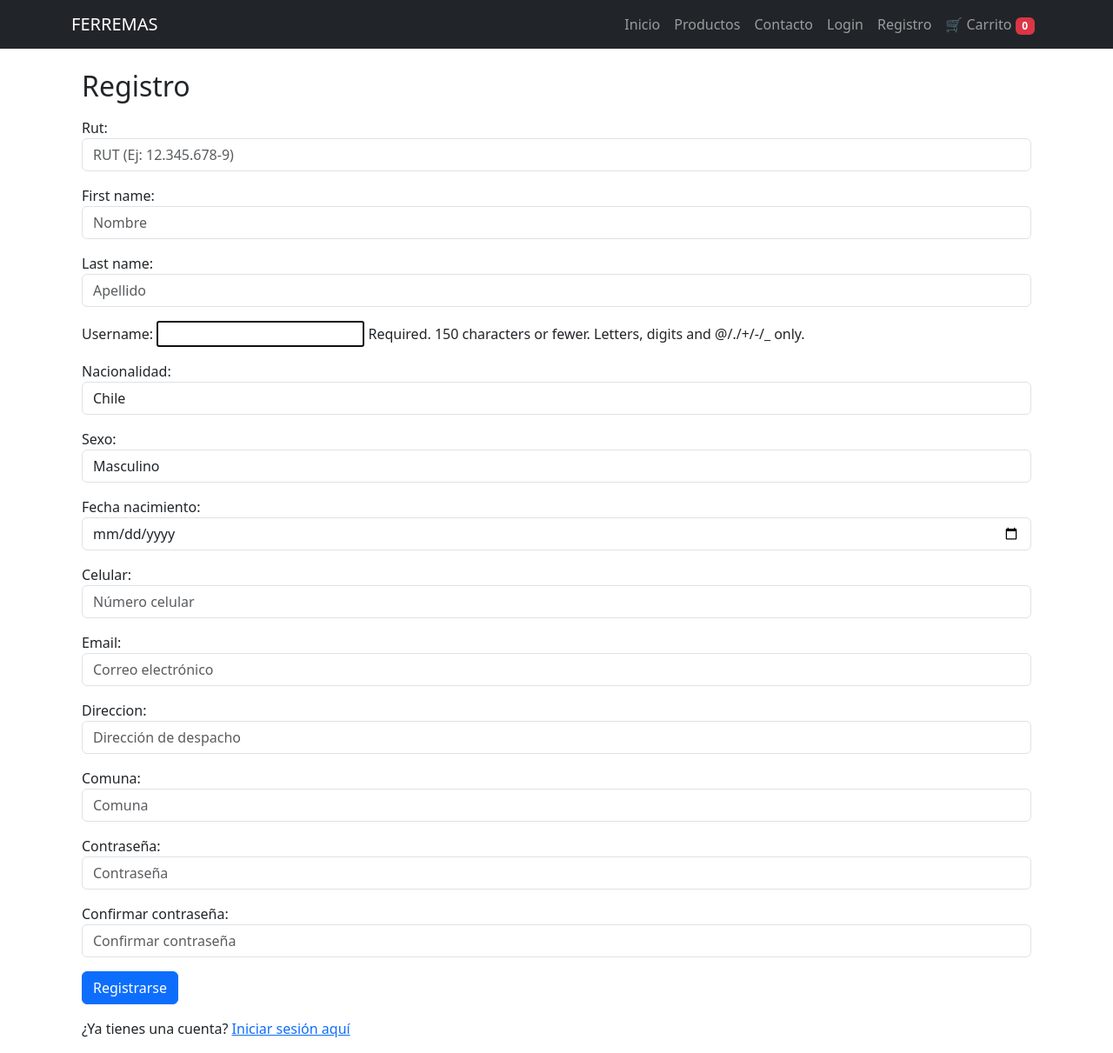
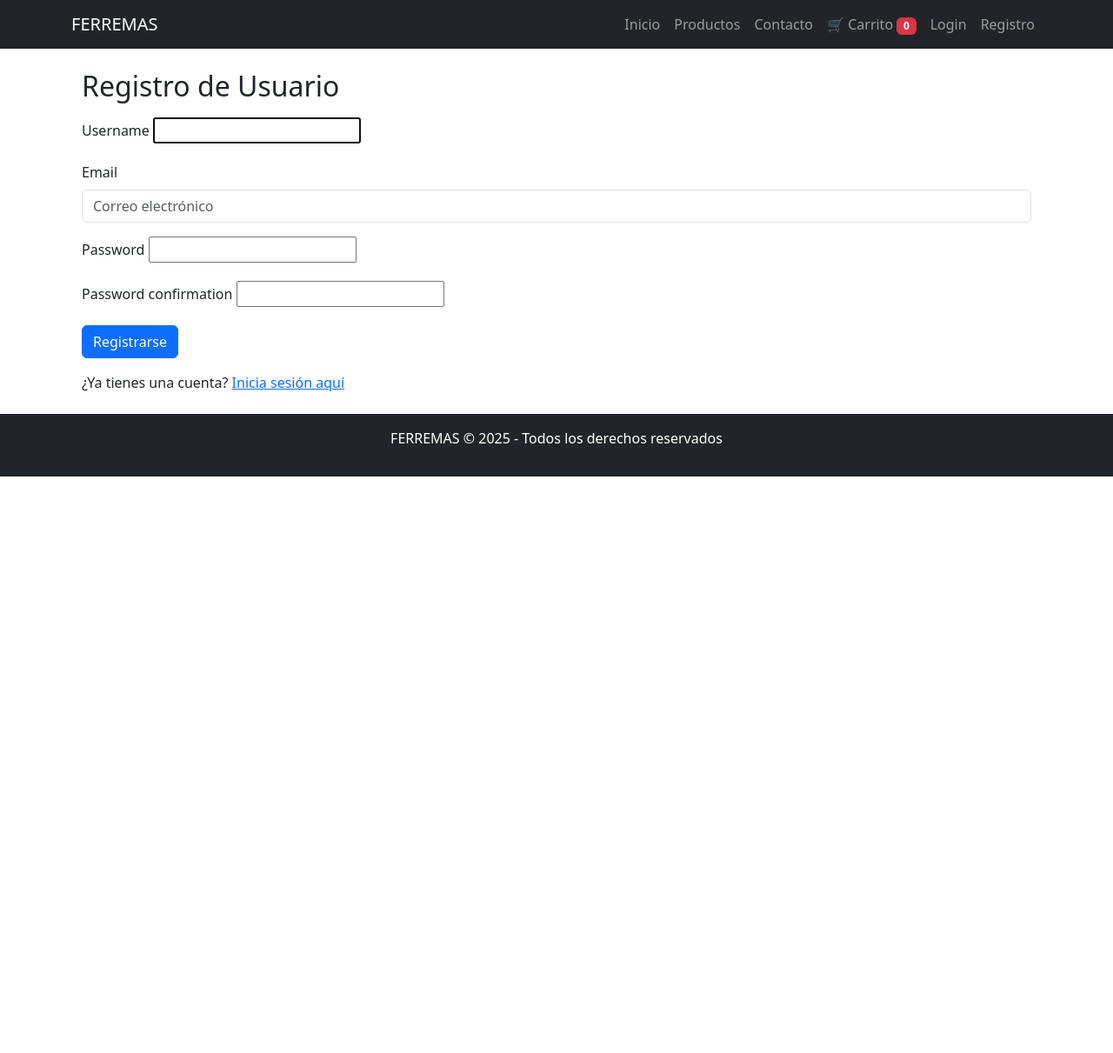
Before and after one commit to z-muel/ferremas_django, a Django app: page /registro/ in a window 1280 px wide. Shown: the whole page at 87% size. After the commit the page ends 548 px from the top, so only its background shows below. Run offline with Django 5.2, Linux system fonts and the light colour scheme.

Commit message:
registro y login ok

```diff
--- a/ferremas_core/settings.py
+++ b/ferremas_core/settings.py
@@ -103,3 +103,5 @@ TRANSBANK_WEBPAY = {
     'API_KEY': os.getenv("WEBPAY_API_KEY"),
     'ENVIRONMENT': os.getenv("WEBPAY_ENVIRONMENT", "TEST"),
 }
+
+LOGOUT_REDIRECT_URL = 'inicio'  # Redirigir al inicio después de cerrar sesión
--- a/tienda/forms.py
+++ b/tienda/forms.py
@@ -1,136 +1,31 @@
 from django import forms
 from django.contrib.auth.forms import UserCreationForm
 from django.core.exceptions import ValidationError
+from django.contrib.auth.models import User
 from .models import MensajeContacto, Producto
-from django.contrib.auth.models import User
-import re
 
 
 
-# Opciones de selección
-NACIONALIDADES = [
-    ('chile', 'Chile'),
-    ('argentina', 'Argentina'),
-    ('peru', 'Perú'),
-    ('mexico', 'México'),
-]
-
-SEXO_CHOICES = [
-    ('masculino', 'Masculino'),
-    ('femenino', 'Femenino'),
-    ('otro', 'Otro'),
-]
-
-
-
-
-class RegistroCompletoForm(UserCreationForm):
-    rut = forms.CharField(
-        max_length=12,
-        required=True,
-        widget=forms.TextInput(attrs={'class': 'form-control', 'placeholder': 'RUT (Ej: 12.345.678-9)'})
-    )
-
-    first_name = forms.CharField(
-        max_length=30,
-        required=True,
-        widget=forms.TextInput(attrs={'class': 'form-control', 'placeholder': 'Nombre'})
-    )
-
-    last_name = forms.CharField(
-        max_length=30,
-        required=True,
-        widget=forms.TextInput(attrs={'class': 'form-control', 'placeholder': 'Apellido'})
-    )
-
-    nacionalidad = forms.ChoiceField(
-        choices=NACIONALIDADES,
-        required=True,
-        widget=forms.Select(attrs={'class': 'form-control'})
-    )
-
-    sexo = forms.ChoiceField(
-        choices=SEXO_CHOICES,
-        required=True,
-        widget=forms.Select(attrs={'class': 'form-control'})
-    )
-
-    fecha_nacimiento = forms.DateField(
-        required=True,
-        widget=forms.DateInput(attrs={'class': 'form-control', 'type': 'date'})
-    )
-
-    celular = forms.CharField(
-        max_length=15,
-        required=True,
-        widget=forms.TextInput(attrs={'class': 'form-control', 'placeholder': 'Número celular'})
-    )
-
+### **Formulario de registro de usuario**
+class RegistroForm(UserCreationForm):
     email = forms.EmailField(
         required=True,
         widget=forms.EmailInput(attrs={'class': 'form-control', 'placeholder': 'Correo electrónico'})
     )
 
-    direccion = forms.CharField(
-        required=True,
-        widget=forms.TextInput(attrs={'class': 'form-control', 'placeholder': 'Dirección de despacho'})
-    )
-
-    comuna = forms.CharField(
-        required=True,
-        widget=forms.TextInput(attrs={'class': 'form-control', 'placeholder': 'Comuna'})
-    )
-
-    password1 = forms.CharField(
-        label="Contraseña",
-        widget=forms.PasswordInput(attrs={'class': 'form-control', 'placeholder': 'Contraseña'})
-    )
-
-    password2 = forms.CharField(
-        label="Confirmar contraseña",
-        widget=forms.PasswordInput(attrs={'class': 'form-control', 'placeholder': 'Confirmar contraseña'})
-    )
-
     class Meta:
         model = User
-        fields = ['rut', 'first_name', 'last_name', 'username', 'nacionalidad', 'sexo',
-                  'fecha_nacimiento', 'celular', 'email', 'direccion', 'comuna', 'password1', 'password2']
-
-    def clean_rut(self):
-        """Valida que el RUT tenga un formato válido."""
-        rut = self.cleaned_data.get('rut')
-        if not re.match(r'^\d{1,2}\.\d{3}\.\d{3}-[\dkK]$', rut):
-            raise ValidationError("Formato de RUT inválido. Usa el formato: 12.345.678-9")
-        return rut
-
-    def clean_celular(self):
-        """Valida que el número celular tenga el formato correcto."""
-        celular = self.cleaned_data.get('celular')
-        if not re.match(r'^\+?56\d{8,9}$', celular):  # Formato para Chile (+56)
-            raise ValidationError("Formato de celular inválido. Usa +569XXXXXXXX")
-        return celular
+        fields = ['username', 'email', 'password1', 'password2']
 
     def clean_email(self):
-        """Verifica que el email no esté registrado y tenga el formato correcto."""
+        """Verifica que el email no esté registrado en la base de datos."""
         email = self.cleaned_data.get('email')
         if User.objects.filter(email=email).exists():
-            raise ValidationError("Este email ya está registrado.")
-        if not re.match(r"[^@]+@[^@]+\.[^@]+", email):
-            raise ValidationError("Formato de correo inválido.")
+            raise forms.ValidationError("❌ Este email ya está registrado. Usa otro.")
         return email
 
-    def clean_password1(self):
-        """Añade validaciones adicionales a la contraseña."""
-        password = self.cleaned_data.get('password1')
-        if len(password) < 8:
-            raise ValidationError("La contraseña debe tener al menos 8 caracteres.")
-        if not re.search(r'\d', password):
-            raise ValidationError("Debe contener al menos un número.")
-        if not re.search(r'[A-Z]', password):
-            raise ValidationError("Debe contener al menos una mayúscula.")
-        return password
 
-
+### 🔥 **Formulario de contacto**
 class ContactoForm(forms.ModelForm):
     class Meta:
         model = MensajeContacto
@@ -139,12 +34,10 @@ class ContactoForm(forms.ModelForm):
             'nombre': forms.TextInput(attrs={'class': 'form-control'}),
             'email': forms.EmailInput(attrs={'class': 'form-control'}),
             'asunto': forms.TextInput(attrs={'class': 'form-control'}),
-            'mensaje': forms.Textarea(attrs={
-                'class': 'form-control',
-                'rows': 4
-            }),
+            'mensaje': forms.Textarea(attrs={'class': 'form-control', 'rows': 4}),
         }
 
+### 🔥 **Formulario para productos**
 class ProductoForm(forms.ModelForm):
     class Meta:
         model = Producto
--- a/tienda/templates/tienda/base.html
+++ b/tienda/templates/tienda/base.html
@@ -8,28 +8,63 @@
 </head>
 <body>
     <nav class="navbar navbar-expand-lg navbar-dark bg-dark">
-        <div class="container">
-            <a class="navbar-brand" href="{% url 'inicio' %}">FERREMAS</a>
-            <div class="navbar-nav">
+    <div class="container">
+        <a class="navbar-brand" href="{% url 'inicio' %}">FERREMAS</a>
+        <button class="navbar-toggler" type="button" data-bs-toggle="collapse" data-bs-target="#navbarNav">
+            <span class="navbar-toggler-icon"></span>
+        </button>
+
+        <div class="collapse navbar-collapse" id="navbarNav">
+            <ul class="navbar-nav ms-auto">
                 <li class="nav-item">
+                    <a class="nav-link" href="{% url 'inicio' %}">Inicio</a>
+                </li>
+                <li class="nav-item">
+                    <a class="nav-link" href="{% url 'productos' %}">Productos</a>
+                </li>
+                <li class="nav-item">
+                    <a class="nav-link" href="{% url 'contacto' %}">Contacto</a>
+                </li>
 
+                <li class="nav-item">
+                    <a class="nav-link" href="{% url 'ver_carrito' %}">
+                        🛒 Carrito
+                        <span class="badge bg-danger">{{ carrito_context.count|default:0 }}</span>
+                    </a>
                 </li>
-                <a class="nav-link" href="{% url 'inicio' %}">Inicio</a>
-                <a class="nav-link" href="{% url 'productos' %}">Productos</a>
-                <a class="nav-link" href="{% url 'contacto' %}">Contacto</a>
-                <a class="nav-link" href="{% url 'login' %}">Login</a>
-                <a class="nav-link" href="{% url 'registro' %}">Registro</a>
-                <a class="nav-link" href="{% url 'ver_carrito' %}">
-                        🛒 Carrito
-                        <span class="badge bg-danger">{{ carrito_context.count|default:0 }}</span></a>
-            </div>
+
+                {% if user.is_authenticated %}
+    <li class="nav-item">
+        <span class="navbar-text text-white">👤 {{ user.username }}</span>
+    </li>
+    <li class="nav-item">
+        <form method="post" action="{% url 'logout' %}" style="display:inline;">
+            {% csrf_token %}
+            <button type="submit" class="btn btn-danger btn-sm">Cerrar sesión</button>
+        </form>
+    </li>
+{% else %}
+    <li class="nav-item">
+        <a class="nav-link" href="{% url 'login' %}">Login</a>
+    </li>
+    <li class="nav-item">
+        <a class="nav-link" href="{% url 'registro' %}">Registro</a>
+    </li>
+{% endif %}
+            </ul>
         </div>
-    </nav>
+    </div>
+</nav>
+
 
     <div class="container mt-4">
         {% block content %}{% endblock %}
     </div>
 
+    <footer class="bg-dark text-white text-center py-3 mt-4">
+        <p>FERREMAS © 2025 - Todos los derechos reservados</p>
+    </footer>
+
     <script src="https://cdn.jsdelivr.net/npm/bootstrap@5.3.0/dist/js/bootstrap.bundle.min.js"></script>
 </body>
 </html>
--- a/tienda/templates/tienda/registro.html
+++ b/tienda/templates/tienda/registro.html
@@ -2,7 +2,7 @@
 
 {% block content %}
 <div class="container mt-4">
-    <h2>Registro</h2>
+    <h2>Registro de Usuario</h2>
 
     {% if messages %}
         {% for message in messages %}
@@ -14,12 +14,22 @@
 
     <form method="post" class="mt-3">
         {% csrf_token %}
-        <div class="mb-3">
-            {{ form.as_p }}
-        </div>
+        {% for field in form %}
+            <div class="mb-3">
+                <label class="form-label">{{ field.label }}</label>
+                {{ field }}
+                {% if field.errors %}
+                    <ul class="text-danger">
+                        {% for error in field.errors %}
+                            <li>{{ error }}</li>
+                        {% endfor %}
+                    </ul>
+                {% endif %}
+            </div>
+        {% endfor %}
         <button type="submit" class="btn btn-primary">Registrarse</button>
     </form>
 
-    <p class="mt-3">¿Ya tienes una cuenta? <a href="{% url 'login' %}">Iniciar sesión aquí</a></p>
+    <p class="mt-3">¿Ya tienes una cuenta? <a href="{% url 'login' %}">Inicia sesión aquí</a></p>
 </div>
 {% endblock %}
--- a/tienda/urls.py
+++ b/tienda/urls.py
@@ -1,5 +1,7 @@
 from django.urls import path, include
 from tienda import views
+from django.contrib.auth.views import LoginView, LogoutView
+
 
 urlpatterns = [
     # URLs del sitio (frontend)
@@ -11,6 +13,13 @@ urlpatterns = [
     path('contacto/', views.contacto, name='contacto'),
     path('registro/', views.registro, name='registro'),
     path('login/', views.login_view, name='login'),
+    path('logout/', LogoutView.as_view(), name='logout'),
+
+
+
+
+
+
 
     # Carrito de compras
     path('agregar-carrito/<int:producto_id>/', views.agregar_al_carrito, name='agregar_carrito'),
--- a/tienda/views.py
+++ b/tienda/views.py
@@ -1,7 +1,6 @@
 from django.shortcuts import render, redirect, get_object_or_404
 from django.contrib import messages
 from django.contrib.auth import login, authenticate
-from django.contrib.auth.forms import UserCreationForm
 from django.http import JsonResponse
 from django.urls import reverse
 from django.views.decorators.http import require_POST
@@ -10,13 +9,17 @@ from django.core.exceptions import PermissionDenied
 from rest_framework import generics
 from transbank.webpay.webpay_plus.transaction import Transaction, WebpayOptions
 from transbank.common.integration_type import IntegrationType
-import requests
 from .models import MensajeContacto, Producto, Categoria
 from .serializers import ProductoSerializer, CategoriaSerializer
 from .forms import ProductoForm
 from django.views.decorators.csrf import csrf_exempt
-from .forms import RegistroCompletoForm
 import os
+from django.contrib.messages import get_messages
+from .forms import RegistroForm
+
+
+
+
 
 
 
@@ -31,22 +34,26 @@ def lista_productos(request):
     return render(request, 'tienda/productos.html', {'productos': productos})
 
 # Autenticación
+
 def registro(request):
     if request.method == 'POST':
-        form = RegistroCompletoForm(request.POST)
+        form = RegistroForm(request.POST)
         if form.is_valid():
             user = form.save()
-            login(request, user)
-            messages.success(request, "Registro exitoso. ¡Bienvenido!")
-            return redirect('inicio')
+            login(request, user)  # 🔥 Inicia sesión automáticamente
+            messages.success(request, "✅ Registro exitoso. ¡Bienvenid@, " + user.username + "!")
+            return redirect('inicio')  # Redirige al inicio tras registrarse
         else:
-            messages.error(request, "Error en el registro. Revisa los datos ingresados.")
+            messages.error(request, "❌ Error en el registro. Revisa los datos ingresados.")
     else:
-        form = RegistroCompletoForm()
+        form = RegistroForm()
 
     return render(request, 'tienda/registro.html', {'form': form})
 
 
+
+
+## Vista de inicio de sesión
 def login_view(request):
     if request.method == 'POST':
         username = request.POST.get('username')
@@ -54,12 +61,14 @@ def login_view(request):
         user = authenticate(request, username=username, password=password)
         if user:
             login(request, user)
-            messages.success(request, "Inicio de sesión exitoso.")
+            messages.success(request, "✅ Sesión iniciada correctamente.")
             return redirect('inicio')
         else:
-            messages.error(request, "Credenciales incorrectas.")
+            messages.error(request, "❌ Credenciales incorrectas.")
 
     return render(request, 'tienda/login.html')
+
+
 
 # Contacto
 def contacto(request):
@@ -151,6 +160,10 @@ def agregar_al_carrito(request, producto_id):
 
 
 def ver_carrito(request):
+    storage = get_messages(request)  # 🔥 Captura los mensajes ya mostrados y los limpia
+    for message in storage:
+        pass  # ✅ Esto los marca como procesados, evitando que aparezcan nuevamente
+
     carrito = request.session.get('carrito', {})
     productos = []
     total = 0
@@ -167,6 +180,7 @@ def ver_carrito(request):
                 'subtotal': subtotal
             })
             total += subtotal
+
 
     # Si la solicitud viene de Postman o es una API, devolver JSON
     if request.headers.get('Accept') == 'application/json' or request.GET.get('api') == 'true':
@@ -211,9 +225,10 @@ def iniciar_pago(request):
 
     # credenciales de prueba
     options = WebpayOptions(
-    api_key=os.getenv("WEBPAY_API_KEY"),
-    commerce_code=os.getenv("WEBPAY_COMMERCE_CODE"),
-    integration_type=IntegrationType.TEST
+    api_key= os.getenv("WEBPAY_API_KEY"),
+    commerce_code= os.getenv("WEBPAY_COMMERCE_CODE"),
+    integration_type= IntegrationType.TEST
+
 )
 
 
@@ -302,7 +317,10 @@ def pago_fallido(request):
 # Pantalla de cancelación de pago
 
 def pago_cancelado(request):
-    messages.info(request, "❌ Has cancelado la compra. No se ha realizado ningún cargo.")
+    storage = get_messages(request)
+    for message in storage:
+        pass  # ✅ Esto limpia los mensajes de la sesión
+
     return render(request, 'tienda/pago_cancelado.html', {'mensaje_cancelado': "Has cancelado tu compra. No se ha realizado ningún cobro."})
 
 
```
Also changed, not shown: tienda/models.py (+7 -5 lines), tienda/migrations/0001_initial.py, tienda/migrations/0002_alter_categoria_options_alter_cliente_options_and_more.py (deleted), tienda/migrations/0003_alter_producto_categoria_alter_producto_imagen_and_more.py (deleted).
